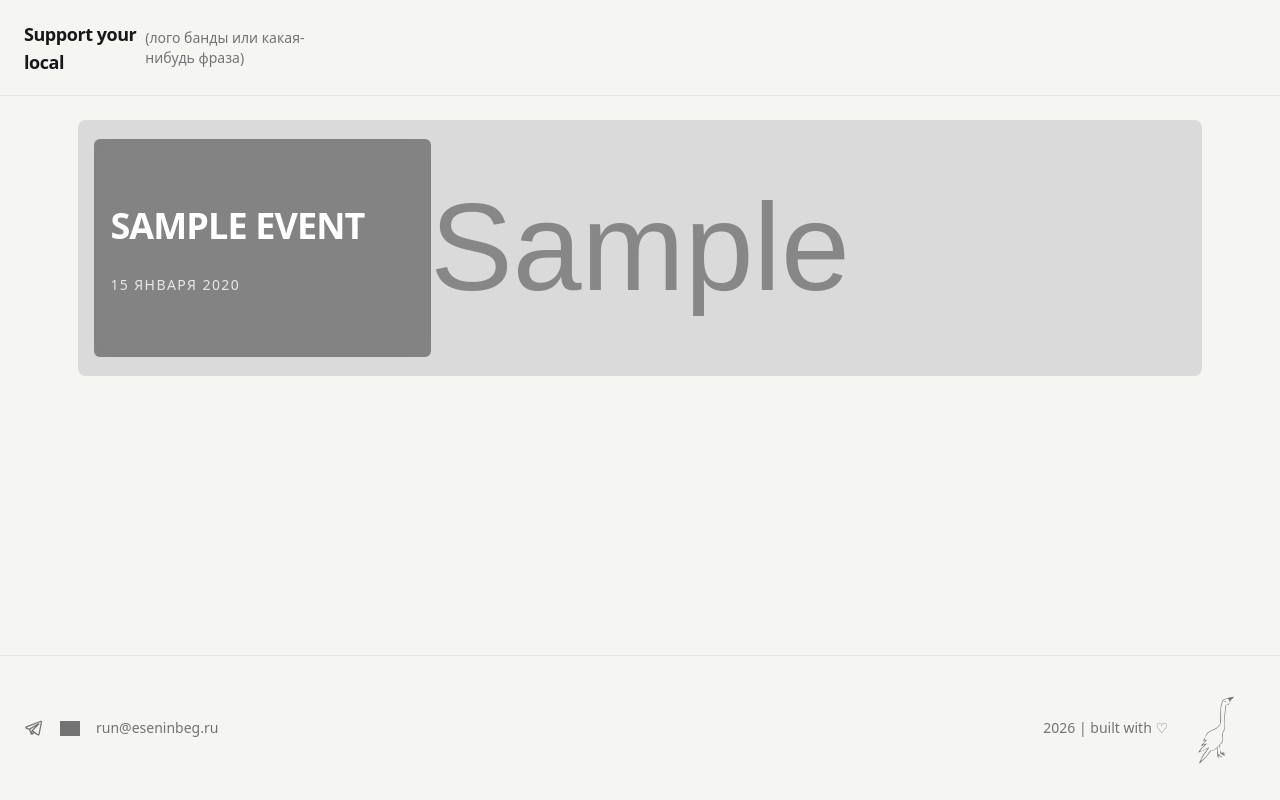
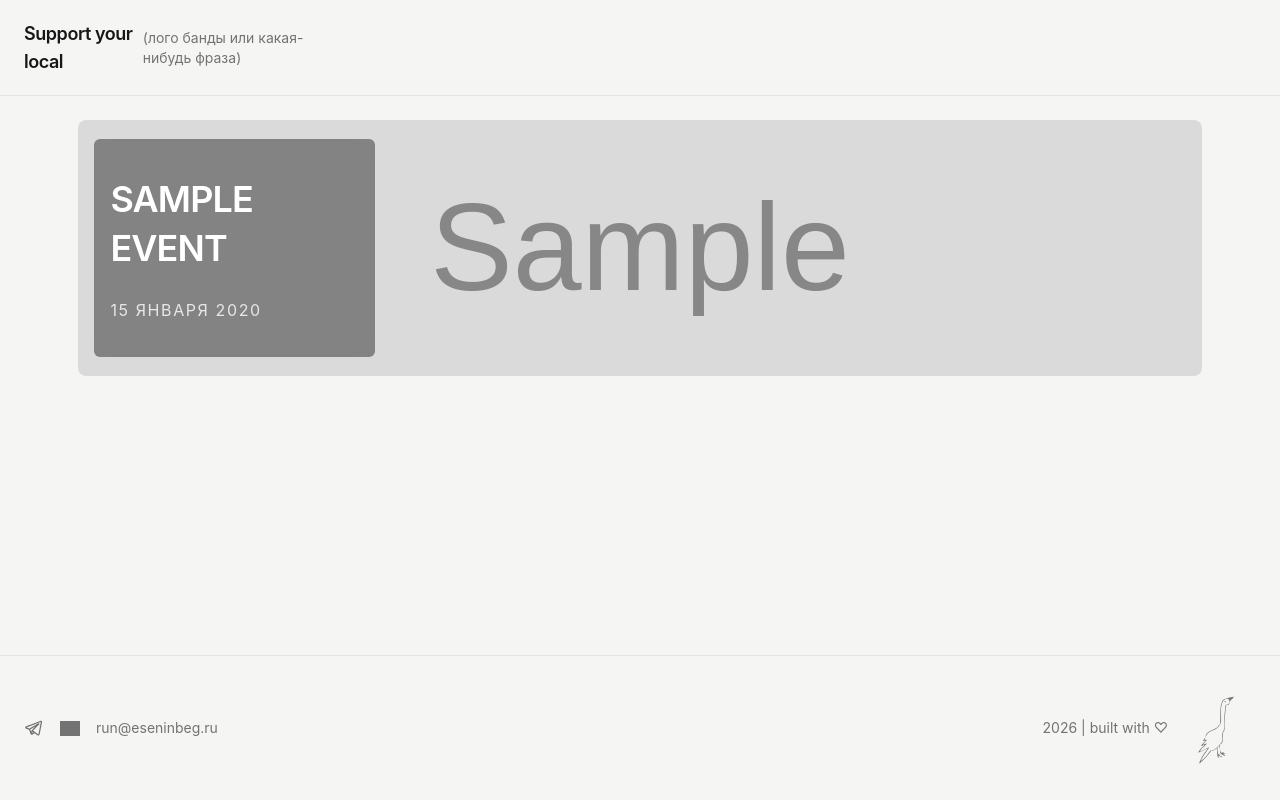
Before and after one commit to Alex-desmod/eseninbeg-site, a Django app: page / in a window 1280 px wide. Run offline with Django 5.2, Linux system fonts and the light colour scheme; tables that the repository leaves empty hold one stand-in row (values such as "Sample post"); grey boxes marked "Sample" are stand-in pictures; grey boxes are pictures that could not be loaded.

Commit message:
design fixes

```diff
--- a/apps/core/templates/core/home.html
+++ b/apps/core/templates/core/home.html
@@ -6,17 +6,17 @@
 <div class="flex flex-col items-center gap-2 py-6 px-4">
     {% for event in events %}
     <a href="{% url 'events:detail' slug=event.slug %}"
-       class="group relative w-[90%] h-72 xl:h-64 flex items-center overflow-hidden rounded-lg">
+       class="group relative w-[90%] h-56 md:h-72 xl:h-64 flex items-center overflow-hidden rounded-lg">
 
         <div class="absolute inset-0 bg-cover bg-center grayscale group-hover:grayscale-0 transition-all duration-500 ease-out group-hover:scale-105"
              style="background-image: url('{% if event.home_banner %}{{ event.home_banner.url }}{% else %}{{ event.cover_image.url }}{% endif %}');">
         </div>
 
-        <div class="relative ml-2 sm:ml-4 h-[90%] w-[40%] sm:h-[85%] sm:w-[30%] flex flex-col justify-center bg-black/40 backdrop-blur-sm px-2 py-2 sm:px-4 sm:py-4 rounded-md">
-            <h2 class="mb-4 text-lg sm:text-3xl md:text-4xl uppercase font-semibold tracking-tight text-white leading-snug">
+        <div class="relative ml-2 md:ml-4 h-[90%] w-[40%] md:h-[85%] md:w-[30%] xl:w-[25%] flex flex-col justify-center bg-black/40 backdrop-blur-sm px-2 py-2 sm:px-4 sm:py-4 rounded-md">
+            <h2 class="mb-4 text-lg md:text-4xl uppercase font-semibold tracking-tight text-white leading-snug">
                 {{ event.title }}
             </h2>
-            <p class="mt-2 text-xs sm:text-sm uppercase tracking-widest text-white/80">
+            <p class="mt-2 text-xs md:text-base uppercase tracking-widest text-white/80">
                 {% if event.date %}
                 {{ event.date|date:"j E Y" }}
                 {% elif event.is_recurring %}
--- a/static/css/output.css
+++ b/static/css/output.css
@@ -1,20 +1,21 @@
-/*! tailwindcss v4.3.2 | MIT License | https://tailwindcss.com */
+/*! tailwindcss v4.3.3 | MIT License | https://tailwindcss.com */
 @layer properties;
 @layer theme, base, components, utilities;
 @layer theme {
   :root, :host {
-    --font-sans: ui-sans-serif, system-ui, sans-serif, "Apple Color Emoji",
-      "Segoe UI Emoji", "Segoe UI Symbol", "Noto Color Emoji";
+    --font-sans: -apple-system, BlinkMacSystemFont, "Segoe UI", Roboto, "Helvetica Neue",
+      "Noto Sans", Arial, sans-serif, "Apple Color Emoji", "Segoe UI Emoji",
+      "Segoe UI Symbol", "Noto Color Emoji";
     --font-mono: ui-monospace, SFMono-Regular, Menlo, Monaco, Consolas, "Liberation Mono",
       "Courier New", monospace;
     --color-emerald-600: oklch(59.6% 0.145 163.225);
     --color-emerald-700: oklch(50.8% 0.118 165.612);
-    --color-neutral-100: oklch(97% 0 0);
-    --color-neutral-200: oklch(92.2% 0 0);
-    --color-neutral-400: oklch(70.8% 0 0);
-    --color-neutral-500: oklch(55.6% 0 0);
-    --color-neutral-600: oklch(43.9% 0 0);
-    --color-neutral-900: oklch(20.5% 0 0);
+    --color-neutral-100: oklch(97% 0 none);
+    --color-neutral-200: oklch(92.2% 0 none);
+    --color-neutral-400: oklch(70.8% 0 none);
+    --color-neutral-500: oklch(55.6% 0 none);
+    --color-neutral-600: oklch(43.9% 0 none);
+    --color-neutral-900: oklch(20.5% 0 none);
     --color-stone-50: oklch(98.5% 0.001 106.423);
     --color-stone-100: oklch(97% 0.001 106.424);
     --color-black: #000;
@@ -66,7 +67,7 @@
     line-height: 1.5;
     -webkit-text-size-adjust: 100%;
     tab-size: 4;
-    font-family: var(--default-font-family, ui-sans-serif, system-ui, sans-serif, "Apple Color Emoji", "Segoe UI Emoji", "Segoe UI Symbol", "Noto Color Emoji");
+    font-family: var(--default-font-family, -apple-system, BlinkMacSystemFont, "Segoe UI", Roboto, "Helvetica Neue", "Noto Sans", Arial, sans-serif, "Apple Color Emoji", "Segoe UI Emoji", "Segoe UI Symbol", "Noto Color Emoji");
     font-feature-settings: var(--default-font-feature-settings, normal);
     font-variation-settings: var(--default-font-variation-settings, normal);
     -webkit-tap-highlight-color: transparent;
@@ -118,7 +119,7 @@
     border-color: inherit;
     border-collapse: collapse;
   }
-  :-moz-focusring {
+  :-moz-focusring:where(:not(iframe)) {
     outline: auto;
   }
   progress {
@@ -300,32 +307,17 @@
   .h-6 {
     height: calc(var(--spacing) * 6);
   }
-  .h-14 {
-    height: calc(var(--spacing) * 14);
-  }
   .h-16 {
     height: calc(var(--spacing) * 16);
   }
   .h-20 {
     height: calc(var(--spacing) * 20);
   }
-  .h-24 {
-    height: calc(var(--spacing) * 24);
-  }
-  .h-28 {
-    height: calc(var(--spacing) * 28);
-  }
   .h-32 {
     height: calc(var(--spacing) * 32);
   }
-  .h-48 {
-    height: calc(var(--spacing) * 48);
-  }
-  .h-64 {
-    height: calc(var(--spacing) * 64);
-  }
-  .h-72 {
-    height: calc(var(--spacing) * 72);
+  .h-56 {
+    height: calc(var(--spacing) * 56);
   }
   .h-\[90\%\] {
     height: 90%;
@@ -660,18 +650,32 @@
   .uppercase {
     text-transform: uppercase;
   }
+  .underline {
+    text-decoration-line: underline;
+  }
   .opacity-50 {
     opacity: 50%;
   }
   .opacity-70 {
     opacity: 70%;
   }
+  .outline {
+    outline-style: var(--tw-outline-style);
+    outline-width: 1px;
+  }
   .grayscale {
     --tw-grayscale: grayscale(100%);
     filter: var(--tw-blur,) var(--tw-brightness,) var(--tw-contrast,) var(--tw-grayscale,) var(--tw-hue-rotate,) var(--tw-invert,) var(--tw-saturate,) var(--tw-sepia,) var(--tw-drop-shadow,);
   }
+  .filter {
+    filter: var(--tw-blur,) var(--tw-brightness,) var(--tw-contrast,) var(--tw-grayscale,) var(--tw-hue-rotate,) var(--tw-invert,) var(--tw-saturate,) var(--tw-sepia,) var(--tw-drop-shadow,);
+  }
   .backdrop-blur-sm {
     --tw-backdrop-blur: blur(var(--blur-sm));
+    -webkit-backdrop-filter: var(--tw-backdrop-blur,) var(--tw-backdrop-brightness,) var(--tw-backdrop-contrast,) var(--tw-backdrop-grayscale,) var(--tw-backdrop-hue-rotate,) var(--tw-backdrop-invert,) var(--tw-backdrop-opacity,) var(--tw-backdrop-saturate,) var(--tw-backdrop-sepia,);
+    backdrop-filter: var(--tw-backdrop-blur,) var(--tw-backdrop-brightness,) var(--tw-backdrop-contrast,) var(--tw-backdrop-grayscale,) var(--tw-backdrop-hue-rotate,) var(--tw-backdrop-invert,) var(--tw-backdrop-opacity,) var(--tw-backdrop-saturate,) var(--tw-backdrop-sepia,);
+  }
+  .backdrop-filter {
     -webkit-backdrop-filter: var(--tw-backdrop-blur,) var(--tw-backdrop-brightness,) var(--tw-backdrop-contrast,) var(--tw-backdrop-grayscale,) var(--tw-backdrop-hue-rotate,) var(--tw-backdrop-invert,) var(--tw-backdrop-opacity,) var(--tw-backdrop-saturate,) var(--tw-backdrop-sepia,);
     backdrop-filter: var(--tw-backdrop-blur,) var(--tw-backdrop-brightness,) var(--tw-backdrop-contrast,) var(--tw-backdrop-grayscale,) var(--tw-backdrop-hue-rotate,) var(--tw-backdrop-invert,) var(--tw-backdrop-opacity,) var(--tw-backdrop-saturate,) var(--tw-backdrop-sepia,);
   }
@@ -720,282 +724,183 @@
   .\[-webkit-mask-size\:contain\] {
     -webkit-mask-size: contain;
   }
-  .group-open\:rotate-180 {
-    &:is(:where(.group):is([open], :popover-open, :open) *) {
+  .group-open\:rotate-180:is(:where(.group):is([open], :popover-open, :open) *) {
     rotate: 180deg;
   }
-  }
-  .group-hover\:scale-105 {
-    &:is(:where(.group):hover *) {
   @media (hover: hover) {
+    .group-hover\:scale-105:is(:where(.group):hover *) {
       --tw-scale-x: 105%;
       --tw-scale-y: 105%;
       --tw-scale-z: 105%;
       scale: var(--tw-scale-x) var(--tw-scale-y);
     }
-    }
-  }
-  .group-hover\:bg-neutral-900 {
-    &:is(:where(.group):hover *) {
-      @media (hover: hover) {
+    .group-hover\:bg-neutral-900:is(:where(.group):hover *) {
       background-color: var(--color-neutral-900);
     }
-    }
-  }
-  .group-hover\:grayscale-0 {
-    &:is(:where(.group):hover *) {
-      @media (hover: hover) {
+    .group-hover\:grayscale-0:is(:where(.group):hover *) {
       --tw-grayscale: grayscale(0%);
       filter: var(--tw-blur,) var(--tw-brightness,) var(--tw-contrast,) var(--tw-grayscale,) var(--tw-hue-rotate,) var(--tw-invert,) var(--tw-saturate,) var(--tw-sepia,) var(--tw-drop-shadow,);
     }
-    }
-  }
-  .group-hover\/item\:scale-105 {
-    &:is(:where(.group\/item):hover *) {
-      @media (hover: hover) {
+    .group-hover\/item\:scale-105:is(:where(.group\/item):hover *) {
       --tw-scale-x: 105%;
       --tw-scale-y: 105%;
       --tw-scale-z: 105%;
       scale: var(--tw-scale-x) var(--tw-scale-y);
     }
-    }
-  }
-  .hover\:bg-emerald-600 {
-    &:hover {
-      @media (hover: hover) {
+    .hover\:bg-emerald-600:hover {
       background-color: var(--color-emerald-600);
     }
-    }
-  }
-  .hover\:text-neutral-900 {
-    &:hover {
-      @media (hover: hover) {
+    .hover\:text-neutral-900:hover {
       color: var(--color-neutral-900);
     }
-    }
-  }
-  .hover\:text-white {
-    &:hover {
-      @media (hover: hover) {
+    .hover\:text-white:hover {
       color: var(--color-white);
     }
-    }
-  }
-  .hover\:underline {
-    &:hover {
-      @media (hover: hover) {
+    .hover\:underline:hover {
       text-decoration-line: underline;
     }
-    }
-  }
-  .hover\:opacity-100 {
-    &:hover {
-      @media (hover: hover) {
+    .hover\:opacity-100:hover {
       opacity: 100%;
     }
   }
-  }
+  @media (width >= 40rem) {
     .sm\:right-6 {
-    @media (width >= 40rem) {
       right: calc(var(--spacing) * 6);
     }
-  }
     .sm\:left-6 {
-    @media (width >= 40rem) {
       left: calc(var(--spacing) * 6);
     }
-  }
     .sm\:ml-4 {
-    @media (width >= 40rem) {
       margin-left: calc(var(--spacing) * 4);
     }
-  }
-  .sm\:h-20 {
-    @media (width >= 40rem) {
-      height: calc(var(--spacing) * 20);
-    }
-  }
-  .sm\:h-56 {
-    @media (width >= 40rem) {
-      height: calc(var(--spacing) * 56);
-    }
-  }
     .sm\:h-\[85\%\] {
-    @media (width >= 40rem) {
       height: 85%;
     }
-  }
-  .sm\:w-20 {
-    @media (width >= 40rem) {
-      width: calc(var(--spacing) * 20);
-    }
-  }
-  .sm\:w-\[20\%\] {
-    @media (width >= 40rem) {
-      width: 20%;
-    }
-  }
     .sm\:w-\[30\%\] {
-    @media (width >= 40rem) {
       width: 30%;
     }
-  }
     .sm\:grid-cols-3 {
-    @media (width >= 40rem) {
       grid-template-columns: repeat(3, minmax(0, 1fr));
     }
-  }
     .sm\:flex-row {
-    @media (width >= 40rem) {
       flex-direction: row;
     }
-  }
     .sm\:gap-8 {
-    @media (width >= 40rem) {
       gap: calc(var(--spacing) * 8);
     }
-  }
     .sm\:px-4 {
-    @media (width >= 40rem) {
       padding-inline: calc(var(--spacing) * 4);
     }
-  }
     .sm\:px-6 {
-    @media (width >= 40rem) {
       padding-inline: calc(var(--spacing) * 6);
     }
-  }
     .sm\:px-10 {
-    @media (width >= 40rem) {
       padding-inline: calc(var(--spacing) * 10);
     }
-  }
     .sm\:py-3 {
-    @media (width >= 40rem) {
       padding-block: calc(var(--spacing) * 3);
     }
-  }
     .sm\:py-4 {
-    @media (width >= 40rem) {
       padding-block: calc(var(--spacing) * 4);
     }
-  }
     .sm\:py-8 {
-    @media (width >= 40rem) {
       padding-block: calc(var(--spacing) * 8);
     }
-  }
     .sm\:text-2xl {
-    @media (width >= 40rem) {
       font-size: var(--text-2xl);
       line-height: var(--tw-leading, var(--text-2xl--line-height));
     }
-  }
     .sm\:text-3xl {
-    @media (width >= 40rem) {
       font-size: var(--text-3xl);
       line-height: var(--tw-leading, var(--text-3xl--line-height));
     }
+    .sm\:text-sm {
+      font-size: var(--text-sm);
+      line-height: var(--tw-leading, var(--text-sm--line-height));
     }
-  .sm\:text-lg {
-    @media (width >= 40rem) {
-      font-size: var(--text-lg);
-      line-height: var(--tw-leading, var(--text-lg--line-height));
+    .sm\:text-xl {
+      font-size: var(--text-xl);
+      line-height: var(--tw-leading, var(--text-xl--line-height));
     }
   }
-  .sm\:text-sm {
-    @media (width >= 40rem) {
+  @media (width >= 48rem) {
+    .md\:mt-8 {
+      margin-top: calc(var(--spacing) * 8);
+    }
+    .md\:ml-4 {
+      margin-left: calc(var(--spacing) * 4);
+    }
+    .md\:h-8 {
+      height: calc(var(--spacing) * 8);
+    }
+    .md\:h-20 {
+      height: calc(var(--spacing) * 20);
+    }
+    .md\:h-40 {
+      height: calc(var(--spacing) * 40);
+    }
+    .md\:h-72 {
+      height: calc(var(--spacing) * 72);
+    }
+    .md\:h-\[85\%\] {
+      height: 85%;
+    }
+    .md\:w-8 {
+      width: calc(var(--spacing) * 8);
+    }
+    .md\:w-\[30\%\] {
+      width: 30%;
+    }
+    .md\:w-\[50\%\] {
+      width: 50%;
+    }
+    .md\:w-\[75\%\] {
+      width: 75%;
+    }
+    .md\:max-w-\[220px\] {
+      max-width: 220px;
+    }
+    .md\:max-w-\[480px\] {
+      max-width: 480px;
+    }
+    .md\:max-w-\[600px\] {
+      max-width: 600px;
+    }
+    .md\:grid-cols-4 {
+      grid-template-columns: repeat(4, minmax(0, 1fr));
+    }
+    .md\:text-4xl {
+      font-size: var(--text-4xl);
+      line-height: var(--tw-leading, var(--text-4xl--line-height));
+    }
+    .md\:text-base {
+      font-size: var(--text-base);
+      line-height: var(--tw-leading, var(--text-base--line-height));
+    }
+  }
+  @media (width >= 80rem) {
+    .xl\:h-24 {
+      height: calc(var(--spacing) * 24);
+    }
+    .xl\:h-64 {
+      height: calc(var(--spacing) * 64);
+    }
+    .xl\:w-\[10\%\] {
+      width: 10%;
+    }
+    .xl\:w-\[20\%\] {
+      width: 20%;
+    }
+    .xl\:w-\[25\%\] {
+      width: 25%;
+    }
+    .xl\:text-sm {
       font-size: var(--text-sm);
       line-height: var(--tw-leading, var(--text-sm--line-height));
     }
   }
-  .sm\:text-xl {
-    @media (width >= 40rem) {
-      font-size: var(--text-xl);
-      line-height: var(--tw-leading, var(--text-xl--line-height));
-    }
-  }
-  .md\:mt-8 {
-    @media (width >= 48rem) {
-      margin-top: calc(var(--spacing) * 8);
-    }
-  }
-  .md\:h-8 {
-    @media (width >= 48rem) {
-      height: calc(var(--spacing) * 8);
-    }
-  }
-  .md\:h-20 {
-    @media (width >= 48rem) {
-      height: calc(var(--spacing) * 20);
-    }
-  }
-  .md\:h-64 {
-    @media (width >= 48rem) {
-      height: calc(var(--spacing) * 64);
-    }
-  }
-  .md\:w-8 {
-    @media (width >= 48rem) {
-      width: calc(var(--spacing) * 8);
-    }
-  }
-  .md\:w-\[50\%\] {
-    @media (width >= 48rem) {
-      width: 50%;
-    }
-  }
-  .md\:w-\[75\%\] {
-    @media (width >= 48rem) {
-      width: 75%;
-    }
-  }
-  .md\:max-w-\[220px\] {
-    @media (width >= 48rem) {
-      max-width: 220px;
-    }
-  }
-  .md\:max-w-\[480px\] {
-    @media (width >= 48rem) {
-      max-width: 480px;
-    }
-  }
-  .md\:max-w-\[600px\] {
-    @media (width >= 48rem) {
-      max-width: 600px;
-    }
-  }
-  .md\:grid-cols-4 {
-    @media (width >= 48rem) {
-      grid-template-columns: repeat(4, minmax(0, 1fr));
-    }
-  }
-  .md\:text-4xl {
-    @media (width >= 48rem) {
-      font-size: var(--text-4xl);
-      line-height: var(--tw-leading, var(--text-4xl--line-height));
-    }
-  }
-  .xl\:h-24 {
-    @media (width >= 80rem) {
-      height: calc(var(--spacing) * 24);
-    }
-  }
-  .xl\:h-64 {
-    @media (width >= 80rem) {
-      height: calc(var(--spacing) * 64);
-    }
-  }
-  .xl\:text-sm {
-    @media (width >= 80rem) {
-      font-size: var(--text-sm);
-      line-height: var(--tw-leading, var(--text-sm--line-height));
-    }
-  }
-  .\[\&\:\:-webkit-details-marker\]\:hidden {
-    &::-webkit-details-marker {
+  .\[\&\:\:-webkit-details-marker\]\:hidden::-webkit-details-marker {
     display: none;
-    }
   }
 }
 @property --tw-translate-x {
@@ -1034,6 +939,11 @@
 @property --tw-tracking {
   syntax: "*";
   inherits: false;
+}
+@property --tw-outline-style {
+  syntax: "*";
+  inherits: false;
+  initial-value: solid;
 }
 @property --tw-blur {
   syntax: "*";
@@ -1158,6 +1068,7 @@
       --tw-leading: initial;
       --tw-font-weight: initial;
       --tw-tracking: initial;
+      --tw-outline-style: solid;
       --tw-blur: initial;
       --tw-brightness: initial;
       --tw-contrast: initial;
--- a/templates/base.html
+++ b/templates/base.html
@@ -9,7 +9,7 @@
 </head>
 <body class="min-h-screen flex flex-col bg-stone-100 text-neutral-900">
 
-    <header class="h-32 xl:h-24 flex items-center justify-between px-6 border-b border-neutral-200">
+    <header class="h-32 md:h-40 xl:h-24 flex items-center justify-between px-6 border-b border-neutral-200">
         <div class="flex items-center gap-2 w-[25%]">
             {# сюда позже — картинка-логотип #}
             <span class="font-semibold tracking-tight text-lg">Support your local</span>
```
Also changed, not shown: other parts of static/css/output.css (+25 -21 lines). Lines whose indentation alone changed are shown as unchanged.
